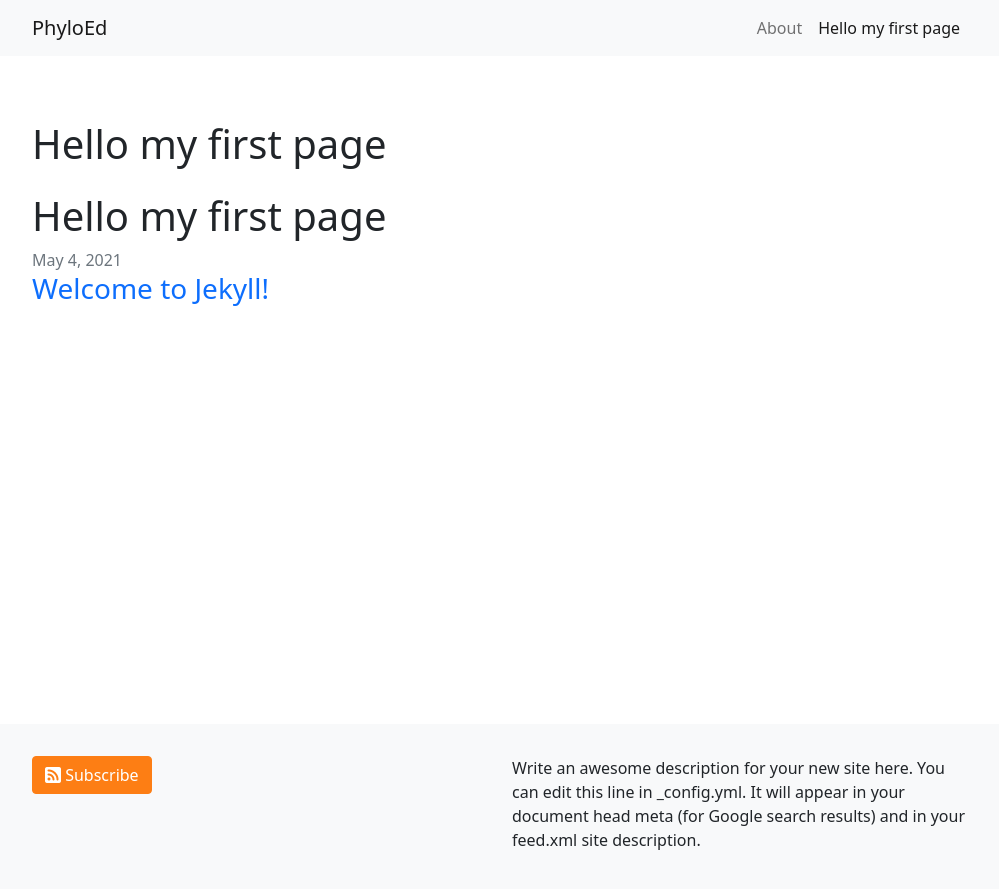
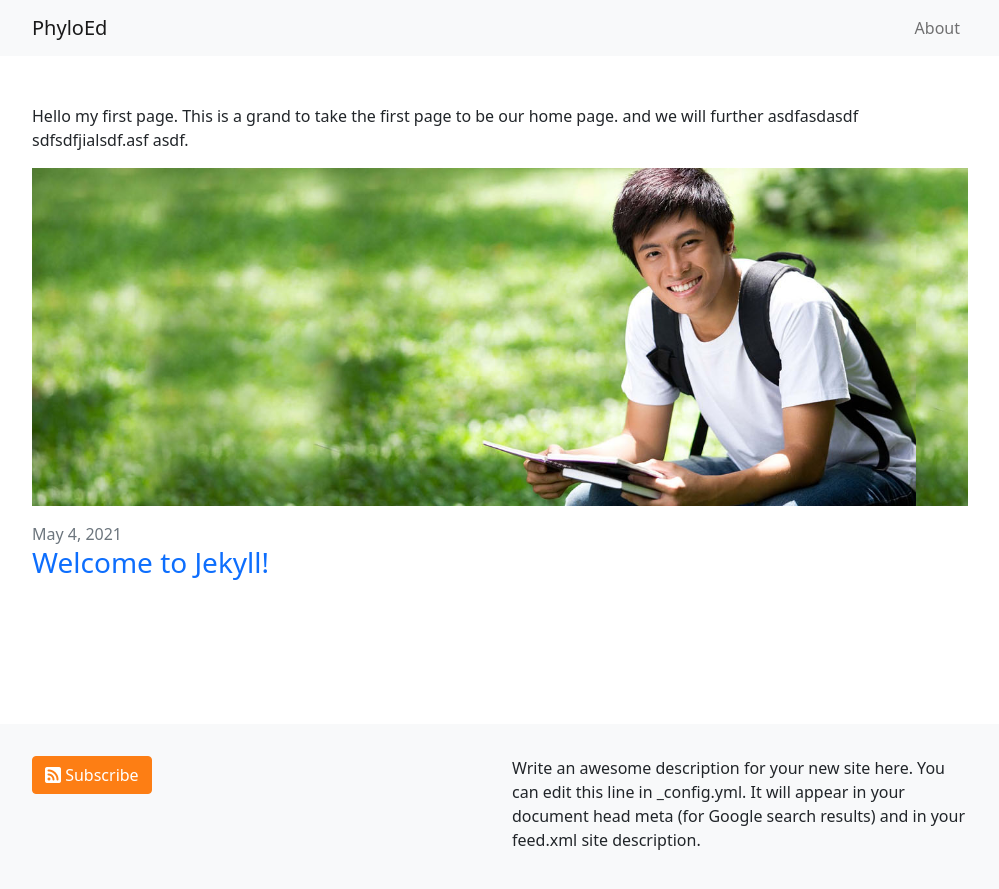
Before and after one commit to lliu1871/PhyEd, a Jekyll site: the page built from index.markdown, in a window 1280 px wide. Shown: the top 889 px of the page, without its empty margins (140-1139 px from the left). Built offline with Jekyll 4.4.1, drawn with Linux system fonts in a browser that asks for light colours; our own code applies the rules of GitHub Pages for plain Markdown files.

Commit message:
Update index.markdown

```diff
--- a/index.markdown
+++ b/index.markdown
@@ -4,4 +4,9 @@
 
 layout: home
 ---
-# Hello my first page
+
+Hello my first page. This is a grand to take the first page to be our home page. and we will further asdfasdasdf
+sdfsdfjialsdf.asf
+asdf.
+
+<img src="/img/1.jpg" class="img-fluid" alt="Responsive image">
```
